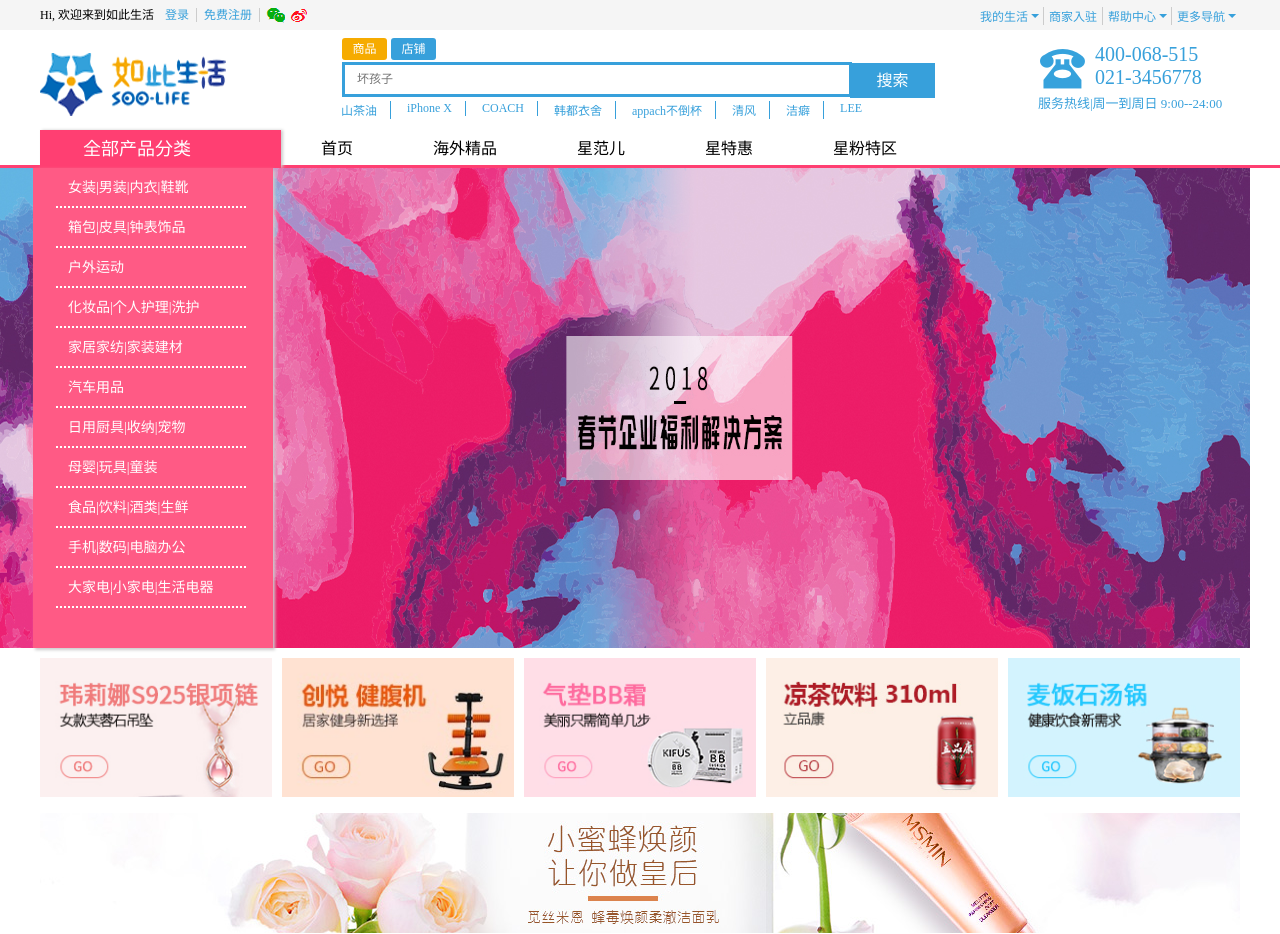
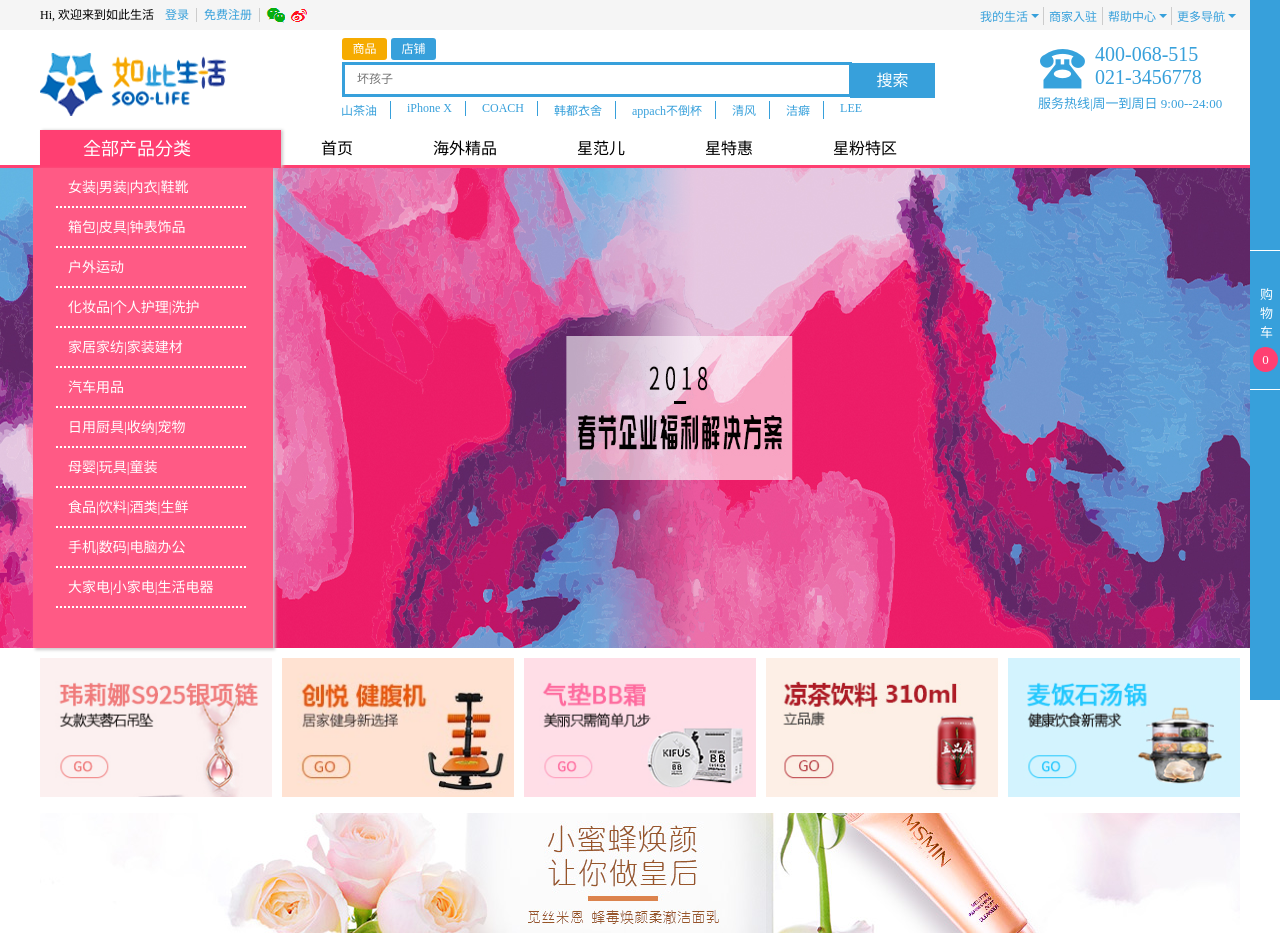
Before and after one commit to linzifeng12138/soolife.com, a PHP site: page / in a window 1280 px wide. Shown: the top 934 px of the page. Run offline with PHP 8.4, Linux system fonts and the light colour scheme; style sheets or scripts are compiled from the project's sources.

Commit message:
1、添加购物车放大镜到详情页；2、详情页的小图切换；3、首页、列表页，详情页的右侧小购物车样式

```diff
--- a/src/css/header.css
+++ b/src/css/header.css
@@ -202,6 +202,154 @@
   margin-left: 3px;
 }
 
+/*页面最右端功能区代码开始*/
+.onclick {
+  background: #ff3f72;
+}
+
+#asider {
+  position: fixed;
+  right: 0px;
+  top: 0px;
+  z-index: 5;
+  height: 700px;
+  overflow: hidden;
+}
+
+#asider .functionlist {
+  float: right;
+  width: 30px;
+  height: 700px;
+  background: #37a0db;
+  padding-top: 250px;
+}
+
+#asider .functionlist .shopcart {
+  width: 30px;
+  height: 140px;
+  font-size: 13px;
+  text-align: center;
+  padding-top: 33px;
+  border-top: 1px solid white;
+  border-bottom: 1px solid white;
+}
+
+#asider .functionlist .shopcart:hover {
+  background: #ff3f72;
+}
+
+#asider .functionlist .shopcart .shiftbtn {
+  padding-left: 10px;
+  padding-right: 10px;
+  color: white;
+  cursor: pointer;
+}
+
+#asider .functionlist .shopcart .goodsqty {
+  display: block;
+  width: 25px;
+  height: 25px;
+  border-radius: 50%;
+  text-align: center;
+  line-height: 25px;
+  color: white;
+  background: #ff3f72;
+  margin-left: 3px;
+  margin-top: 6px;
+}
+
+#asider .contentlist {
+  float: left;
+  width: 270px;
+  height: 700px;
+  display: none;
+  background: rgba(255, 255, 255, 0.9);
+}
+
+#asider .contentlist h3 {
+  margin-left: 5px;
+  margin-right: 5px;
+  width: 260px;
+  height: 40px;
+  border-bottom: 2px solid #37a0db;
+  color: black;
+  line-height: 40px;
+  text-align: center;
+  font-size: 13px;
+}
+
+#asider .contentlist ul {
+  overflow: auto;
+  min-height: 130px;
+  width: 270px;
+  height: 550px;
+  margin-top: 6px;
+}
+
+#asider .contentlist ul li {
+  width: 250px;
+  height: 115px;
+  margin-bottom: 5px;
+  background: #ccc;
+  padding-top: 10px;
+  padding-left: 10px;
+  margin-left: 5px;
+}
+
+#asider .contentlist ul li img {
+  float: left;
+  width: 85px;
+  height: 85px;
+}
+
+#asider .contentlist ul li .title {
+  float: left;
+  width: 130px;
+  height: 40px;
+  line-height: 18px;
+  padding-left: 13px;
+  font-size: 12px;
+}
+
+#asider .contentlist ul li .shopprice {
+  float: left;
+  width: 150px;
+  height: 40px;
+  line-height: 40px;
+  font-size: 12px;
+  padding-left: 12px;
+}
+
+#asider .contentlist .shopcount {
+  padding-left: 10px;
+  width: 250px;
+  height: 40px;
+  line-height: 40px;
+  font-size: 12px;
+  color: #37a0db;
+  margin-top: 5px;
+}
+
+#asider .contentlist .shopcount .heji {
+  font-size: 18px;
+  font-weight: bold;
+  color: #37a0db;
+  margin-left: 33px;
+}
+
+#asider .contentlist .checkout {
+  display: block;
+  margin: 5px;
+  width: 260px;
+  height: 35px;
+  background: #37a0db;
+  line-height: 35px;
+  text-align: center;
+  color: white;
+  font-weight: bold;
+}
+
+/*页面最右端黑色功能区代码结束*/
 #footer {
   width: 100%;
 }
--- a/src/html/car.html
+++ b/src/html/car.html
@@ -13,8 +13,8 @@
     <div id="topnav">
         <div class="container">
             <span class="username">Hi, 欢迎来到如此生活</span>
-            <a href="#" class="loginhere">登录</a>
-            <a href="#" class="reghere">免费注册</a>
+            <a href="login.html" class="loginhere">登录</a>
+            <a href="reg.html" class="reghere">免费注册</a>
             <a href="#" class="wx smalllogo"></a>
             <a href="#" class="wb smalllogo"></a>
             <ul class="topnav_right">
--- a/src/html/header.html
+++ b/src/html/header.html
@@ -9,23 +9,9 @@
     <script type="text/javascript" src="../js/header.js"></script>
 </head>
 <body>
-    <div id="topnav">
-        <div class="container">
-            <span class="username">Hi, 欢迎来到如此生活</span>
-            <a href="#" class="loginhere">登录</a>
-            <a href="#" class="reghere">免费注册</a>
-            <a href="#" class="wx smalllogo"></a>
-            <a href="#" class="wb smalllogo"></a>
-            <ul class="topnav_right">
-                <li><a href="#">我的生活</a><i></i></li>
-                <li><a href="#">商家入驻</a></li>
-                <li><a href="#">帮助中心</a><i></i></li>
-                <li><a href="#">更多导航</a><i></i></li>
-            </ul>
-        </div>
-    </div>
 
-    <div  id="mainnav" >
+
+    <div id="mainnav" >
         <div class="container">
             <h1>如此生活盗版电商网</h1>
             <div class="searchbox">
@@ -52,5 +38,8 @@
             </div>
         </div>
     </div>
+
+
+
 </body>
 </html>
--- a/src/html/login.html
+++ b/src/html/login.html
@@ -26,7 +26,7 @@
                 <span class="forget">忘记密码</span>
             </div>
             <div class="loginbtn">登录</div>
-            <div class="reghere">没有账号？30秒<a href="#">注册</a></div>
+            <div class="reghere">没有账号？30秒<a href="reg.html">注册</a></div>
             <div class="otherway">
                 <div>使用合作网站账号登录</div>
                 <i></i>
--- a/src/html/reg.html
+++ b/src/html/reg.html
@@ -19,7 +19,7 @@
          <div class="container">
             <div class="reghere">
                 <div class="reg_title">
-                    <h3>欢迎注册</h3><span>               已有账号？现在去<a href="#">登录</a></span>
+                    <h3>欢迎注册</h3><span>               已有账号？现在去<a href="login.html">登录</a></span>
                 </div>
                 <div class="phone">
                     <span>手机号：</span>
@@ -37,11 +37,11 @@
                 </div>
                 <div class="password">
                     <span>密码：</span>
-                    <input type="text" />
+                    <input type="password" />
                 </div>
                 <div class="password_confirm">
                     <span>确认密码：</span>
-                    <input type="text" />
+                    <input type="password" />
                 </div>
 
                 <div class="agreement">
--- a/src/index.html
+++ b/src/index.html
@@ -12,8 +12,51 @@
     <script type="text/javascript" src="js/index.js"></script>
 </head>
 <body>
-    <!-- 利用jQuery的load方法加载公共的头部内容，记得要用localhost:1992打开才能看见哦 -->
+
+    <div id="topnav">
+        <div class="container">
+            <span class="username">Hi, 欢迎来到如此生活</span>
+            <a href="html/login.html" class="loginhere">登录</a>
+            <a href="html/reg.html" class="reghere">免费注册</a>
+            <a href="#" class="wx smalllogo"></a>
+            <a href="#" class="wb smalllogo"></a>
+            <ul class="topnav_right">
+                <li><a href="#">我的生活</a><i></i></li>
+                <li><a href="#">商家入驻</a></li>
+                <li><a href="#">帮助中心</a><i></i></li>
+                <li><a href="#">更多导航</a><i></i></li>
+            </ul>
+        </div>
+    </div>
+
+     <!-- 利用jQuery的load方法加载公共的头部内容，记得要用localhost:1992打开才能看见哦 -->
     <header id="pageHeader"></header>
+
+    <!-- 侧边栏小购物车结构开始 -->
+    <div id="asider">
+        <div class="functionlist">
+            <div class="shopcart">
+               <i></i>
+               <h3 class="shiftbtn">购物车</h3>
+               <span class="goodsqty">0</span>
+            </div>
+        </div>
+
+        <div class="contentlist">
+            <h3>如此生活购物车</h3>
+            <div class="smallcart">
+               <!-- <ul>调取cookie数据生成</ul> -->
+            </div>
+
+            <h4 class="shopcount">共
+                <span class="cartQty">0</span>件
+                <span class="heji">合计：￥
+                    <span class="cartTotalCost">0.00</span>
+                </span>
+            </h4>
+            <a href="html/car.html" class="checkout">结算</a>
+        </div>
+    </div>
 
     <div id="catelist">
         <div class="container">
--- a/src/js/header.js
+++ b/src/js/header.js
@@ -14,4 +14,11 @@
             },16);
         }
     });
+    //首页、列表页、详情页的右侧点击切换显示小购物车列表
+    //注意该部分的HTML结构仍然在首页、列表页和详情页之中
+    //对应的样式css还是在header.css之中
+    $('#asider .shiftbtn').on('click',function(){
+        $('#asider .shopcart').toggleClass('onclick');
+        $('#asider .contentlist').fadeToggle();
+    });
 });
--- a/src/js/list.js
+++ b/src/js/list.js
@@ -6,4 +6,7 @@
     $('#catelist h3').on('click',function(){
         $('#catelist .tablist1').slideToggle(250);
     });
+
+    // 实现飞入购物车车的动画效果
+
 });
--- a/src/sass/header.scss
+++ b/src/sass/header.scss
@@ -1,6 +1,7 @@
 // 定义全局颜色
 $maincolor: rgb(55,160,219) !global;
 $pink: rgb(255,63,114) !global;
+$skyblue: rgb(55,160,219) !global;
 
 #topnav{width:100%;height:30px;background: rgb(245,245,245);}
 #topnav .username{display:inline-block;width:118px;height:30px;
@@ -49,6 +50,38 @@
 #mainnav .tel span{float:right;display:block;width:145px;height:23px;font-size:20px;color:$maincolor;}
 #mainnav .tel p{float:left;width:205px;height:20px;line-height:20px;font-size:13px;color:$maincolor;margin-top:3px;margin-left:3px;}
 
+/*页面最右端功能区代码开始*/
+.onclick{background:$pink;}
+#asider{position:fixed;right:0px;top:0px;z-index:5;height:700px;
+overflow:hidden;}
+
+#asider .functionlist{float:right;width:30px;height:700px;
+    background:$skyblue;padding-top:250px;}
+#asider .functionlist .shopcart{width:30px;height:140px;font-size:13px;text-align:center;padding-top:33px;border-top:1px solid white;border-bottom:1px solid white;}
+#asider .functionlist .shopcart:hover{background:$pink;}
+#asider .functionlist .shopcart .shiftbtn{padding-left:10px;padding-right:10px;color:white;cursor:pointer;}
+#asider .functionlist .shopcart .goodsqty{
+    display:block;width:25px;height:25px;border-radius:50%;
+    text-align:center;line-height:25px;color:white;
+    background:$pink;
+    margin-left:3px;margin-top:6px;}
+
+#asider .contentlist{float:left;width:270px;height:700px;display:none;
+    background:rgba(255,255,255,0.9);}
+#asider .contentlist h3{margin-left:5px;margin-right:5px;width:260px;height:40px;border-bottom:2px solid $skyblue;color:black;line-height:40px;text-align:center;font-size:13px;}
+
+#asider .contentlist ul{overflow:auto;min-height:130px;width:270px;height:550px;margin-top:6px;}
+#asider .contentlist ul li{width:250px;height:115px;margin-bottom:5px;background:#ccc;padding-top:10px;padding-left:10px;margin-left:5px;}
+#asider .contentlist ul li img{float:left;width:85px;height:85px;}
+#asider .contentlist ul li .title{float:left;width:130px;height:40px;line-height:18px;padding-left:13px;font-size:12px;}
+#asider .contentlist ul li .shopprice{float:left;width:150px;height:40px;line-height:40px;font-size:12px;padding-left:12px;}
+
+#asider .contentlist .shopcount{padding-left:10px;width:250px;height:40px;line-height:40px;font-size:12px;color:$skyblue;margin-top:5px;}
+#asider .contentlist .shopcount .heji{font-size:18px;font-weight:bold;color:$skyblue;margin-left:33px;}
+
+#asider .contentlist .checkout{display:block;margin:5px;width:260px;height:35px;background:$skyblue;line-height:35px;text-align:center;color:white;font-weight:bold;}
+/*页面最右端黑色功能区代码结束*/
+
 #footer{width:100%;}
 #footer .container{height:376px;background:url("../img/footer.png") no-repeat;}
 /*顶部公共样式结束*/
```
Also changed, not shown: src/html/goods.html (+42 -1 lines), src/html/list.html (+42 -0 lines), src/js/goods.js (+53 -0 lines), src/lib/jquery-lzfzoom/jquery-lzfzoom.css (+11 -8 lines), src/lib/jquery-lzfzoom/jquery-lzfzoom.js, src/sass/index.scss (line endings or trailing spaces).
